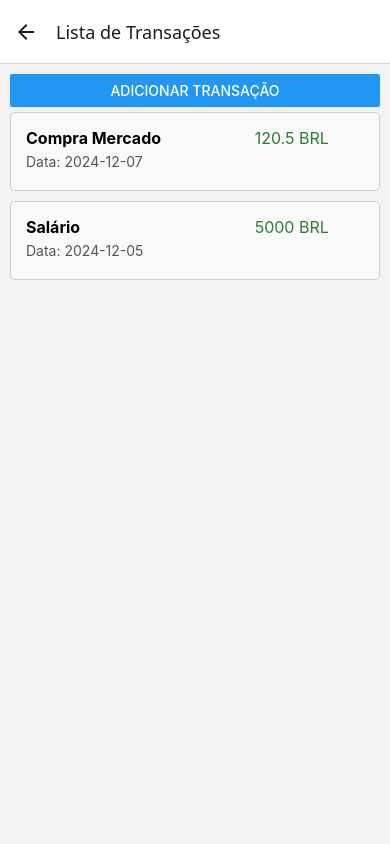
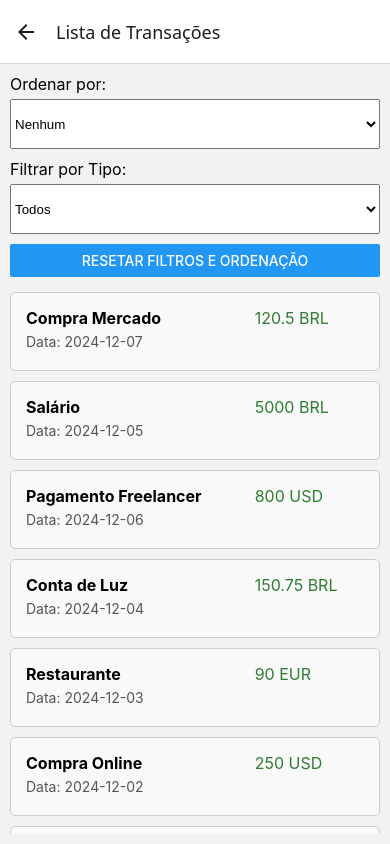
Before and after one commit to Gabriel5595/24E4_3_AT1, a React Native app: screen /Transacoes in a window 390 px wide. Built offline with nearby package versions, Linux system fonts and the light colour scheme.

Commit message:
AT1.5: Manipulação da Lista com Ordenação e Filtro

```diff
--- a/App.js
+++ b/App.js
@@ -1,5 +1,3 @@
-// App.js
-
 import React from 'react';
 import { StyleSheet, View } from 'react-native';
 import { NavigationContainer } from '@react-navigation/native';
--- a/screens/TransacaoListScreen/index.js
+++ b/screens/TransacaoListScreen/index.js
@@ -1,9 +1,13 @@
-import React from 'react';
-import { View, FlatList, StyleSheet, Button } from 'react-native';
+// screens/TransacaoListScreen.js
+
+import React, { useState, useEffect } from 'react';
+import { View, FlatList, StyleSheet, Text, Button } from 'react-native';
+import { Picker } from '@react-native-picker/picker'; // Certifique-se de instalar esta dependência
 import TransacaoItemList from '../../components/TransacaoItemList';
 
-export default function TransacaoListScreen({ navigation, transacoes }) {
-    const dados = transacoes || [
+export default function TransacaoListScreen({ navigation }) {
+    // Dados Originais com 10 transações
+    const dadosOriginais = [
         {
             id: '1',
             descricao: 'Compra Mercado',
@@ -23,16 +27,191 @@ export default function TransacaoListScreen({ navigation, transacoes }) {
             categoria: 'Trabalho',
             tipo: 'Receita',
             moeda: 'BRL'
+        },
+        {
+            id: '3',
+            descricao: 'Pagamento Freelancer',
+            valor: 800.00,
+            data: '2024-12-06',
+            hora: '14:45',
+            categoria: 'Trabalho',
+            tipo: 'Receita',
+            moeda: 'USD'
+        },
+        {
+            id: '4',
+            descricao: 'Conta de Luz',
+            valor: 150.75,
+            data: '2024-12-04',
+            hora: '08:20',
+            categoria: 'Serviços',
+            tipo: 'Despesa',
+            moeda: 'BRL'
+        },
+        {
+            id: '5',
+            descricao: 'Restaurante',
+            valor: 90.00,
+            data: '2024-12-03',
+            hora: '19:30',
+            categoria: 'Alimentação',
+            tipo: 'Despesa',
+            moeda: 'EUR'
+        },
+        {
+            id: '6',
+            descricao: 'Compra Online',
+            valor: 250.00,
+            data: '2024-12-02',
+            hora: '16:10',
+            categoria: 'Compras',
+            tipo: 'Despesa',
+            moeda: 'USD'
+        },
+        {
+            id: '7',
+            descricao: 'Salário Extra',
+            valor: 1200.00,
+            data: '2024-12-01',
+            hora: '10:00',
+            categoria: 'Trabalho',
+            tipo: 'Receita',
+            moeda: 'BRL'
+        },
+        {
+            id: '8',
+            descricao: 'Academia',
+            valor: 80.00,
+            data: '2024-11-30',
+            hora: '07:15',
+            categoria: 'Saúde',
+            tipo: 'Despesa',
+            moeda: 'BRL'
+        },
+        {
+            id: '9',
+            descricao: 'Gasolina',
+            valor: 60.00,
+            data: '2024-11-29',
+            hora: '12:50',
+            categoria: 'Transporte',
+            tipo: 'Despesa',
+            moeda: 'BRL'
+        },
+        {
+            id: '10',
+            descricao: 'Venda de Artesanato',
+            valor: 300.00,
+            data: '2024-11-28',
+            hora: '15:30',
+            categoria: 'Vendas',
+            tipo: 'Receita',
+            moeda: 'USD'
         }
     ];
 
-    const handleAddTransaction = () => {
-        navigation.navigate('AdicionarTransacao');
+    // Estados para Ordenação e Filtragem
+    const [sortOption, setSortOption] = useState('');
+    const [filterOption, setFilterOption] = useState('');
+    const [dados, setDados] = useState(dadosOriginais);
+
+    // Função para Ordenar Dados
+    const ordenarDados = (dadosParaOrdenar, criterio) => {
+        let dadosOrdenados = [...dadosParaOrdenar];
+        if (criterio === 'descricao') {
+            dadosOrdenados.sort((a, b) => a.descricao.localeCompare(b.descricao));
+        } else if (criterio === 'valor') {
+            dadosOrdenados.sort((a, b) => a.valor - b.valor);
+        } else if (criterio === 'data') {
+            dadosOrdenados.sort((a, b) => new Date(a.data) - new Date(b.data));
+        } else if (criterio === 'hora') {
+            dadosOrdenados.sort((a, b) => {
+                const [horaA, minutoA] = a.hora.split(':').map(Number);
+                const [horaB, minutoB] = b.hora.split(':').map(Number);
+                return horaA === horaB ? minutoA - minutoB : horaA - horaB;
+            });
+        } else if (criterio === 'categoria') {
+            dadosOrdenados.sort((a, b) => a.categoria.localeCompare(b.categoria));
+        } else if (criterio === 'tipo') {
+            dadosOrdenados.sort((a, b) => a.tipo.localeCompare(b.tipo));
+        } else if (criterio === 'moeda') {
+            dadosOrdenados.sort((a, b) => a.moeda.localeCompare(b.moeda));
+        }
+        return dadosOrdenados;
     };
+
+    // Função para Filtrar Dados
+    const filtrarDados = (dadosParaFiltrar, criterio) => {
+        if (criterio === 'Receita') {
+            return dadosParaFiltrar.filter(item => item.tipo === 'Receita');
+        } else if (criterio === 'Despesa') {
+            return dadosParaFiltrar.filter(item => item.tipo === 'Despesa');
+        }
+        return dadosParaFiltrar;
+    };
+
+    // useEffect para aplicar Ordenação e Filtragem sempre que sortOption ou filterOption mudar
+    useEffect(() => {
+        let dadosProcessados = [...dadosOriginais];
+
+        // Aplicar Filtragem
+        dadosProcessados = filtrarDados(dadosProcessados, filterOption);
+
+        // Aplicar Ordenação
+        if (sortOption !== '') {
+            dadosProcessados = ordenarDados(dadosProcessados, sortOption);
+        }
+
+        setDados(dadosProcessados);
+    }, [sortOption, filterOption]);
 
     return (
         <View style={styles.container}>
-            <Button title="Adicionar Transação" onPress={handleAddTransaction} />
+            {/* Seção de Ordenação */}
+            <View style={styles.controlSection}>
+                <Text style={styles.controlLabel}>Ordenar por:</Text>
+                <Picker
+                    selectedValue={sortOption}
+                    style={styles.picker}
+                    onValueChange={(itemValue) => setSortOption(itemValue)}
+                >
+                    <Picker.Item label="Nenhum" value="" />
+                    <Picker.Item label="Descrição" value="descricao" />
+                    <Picker.Item label="Valor (crescente)" value="valor" />
+                    <Picker.Item label="Data (crescente)" value="data" />
+                    <Picker.Item label="Hora (crescente)" value="hora" />
+                    <Picker.Item label="Categoria" value="categoria" />
+                    <Picker.Item label="Tipo" value="tipo" />
+                    <Picker.Item label="Moeda" value="moeda" />
+                </Picker>
+            </View>
+
+            {/* Seção de Filtragem */}
+            <View style={styles.controlSection}>
+                <Text style={styles.controlLabel}>Filtrar por Tipo:</Text>
+                <Picker
+                    selectedValue={filterOption}
+                    style={styles.picker}
+                    onValueChange={(itemValue) => setFilterOption(itemValue)}
+                >
+                    <Picker.Item label="Todos" value="" />
+                    <Picker.Item label="Receita" value="Receita" />
+                    <Picker.Item label="Despesa" value="Despesa" />
+                </Picker>
+            </View>
+
+            {/* Botão para Resetar Filtros e Ordenação */}
+            <View style={styles.resetButton}>
+                <Button
+                    title="Resetar Filtros e Ordenação"
+                    onPress={() => {
+                        setSortOption('');
+                        setFilterOption('');
+                    }}
+                />
+            </View>
+
+            {/* Lista de Transações */}
             <FlatList
                 data={dados}
                 keyExtractor={item => item.id}
@@ -46,5 +225,19 @@ const styles = StyleSheet.create({
     container: {
         flex: 1,
         padding: 10
+    },
+    controlSection: {
+        marginBottom: 10
+    },
+    controlLabel: {
+        fontSize: 16,
+        marginBottom: 5
+    },
+    picker: {
+        height: 50,
+        width: '100%'
+    },
+    resetButton: {
+        marginBottom: 10
     }
 });
```
